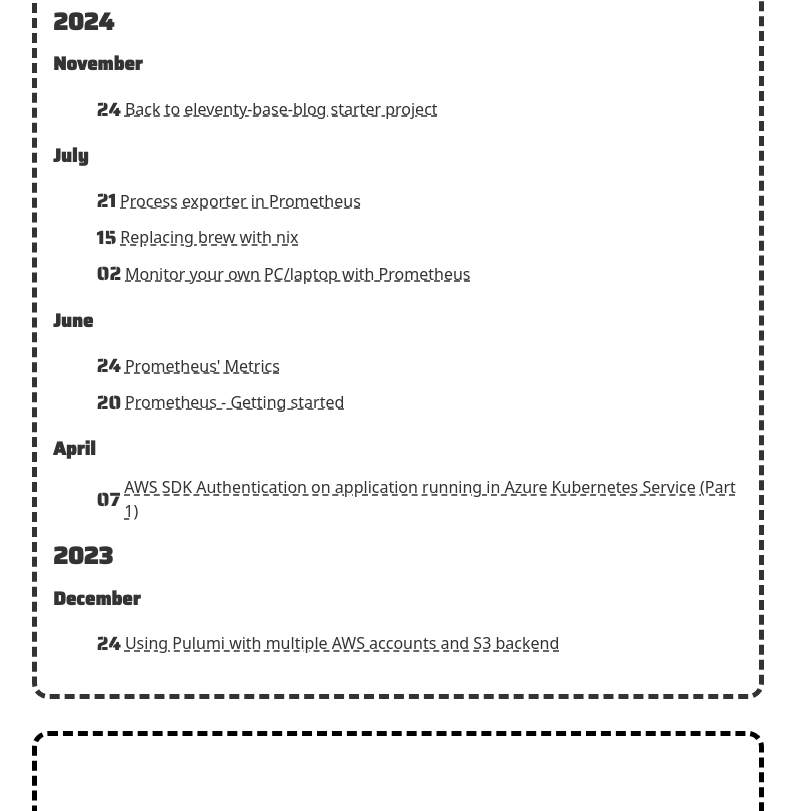
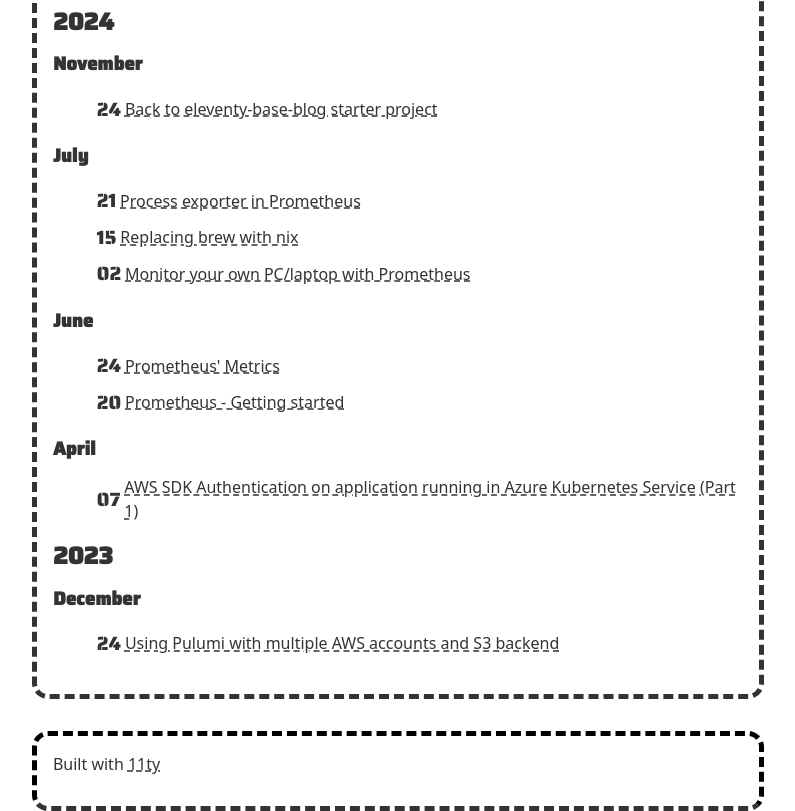
Before and after one commit to rizaldim/catsoncontainer.com, an Eleventy site: page content/index.html in a window 1280 px wide. Shown: the part 372-1183 px from the top of the page, without its empty margins (242-1037 px from the left). Built offline with nearby package versions, Linux system fonts and the light colour scheme; Eleventy itself is replaced by a stand-in of ours; files that its build step writes are made by us from their sources.

Commit message:
Add footer

```diff
--- a/content/_includes/layout.njk
+++ b/content/_includes/layout.njk
@@ -34,6 +34,8 @@
 </main>
 
 <footer>
+  Built with
+  <a href="https://11ty.dev">11ty</a>
 </footer>
 
 </body>
--- a/style/style.css
+++ b/style/style.css
@@ -61,8 +61,9 @@
 }
 
 footer {
+  padding: 1em;
+
   border-width: 5px;
   border-style: dashed;
-  border-radius: 1em 1em 0 0;
-  border-bottom: 0;
+  border-radius: 1em;
 }
```
